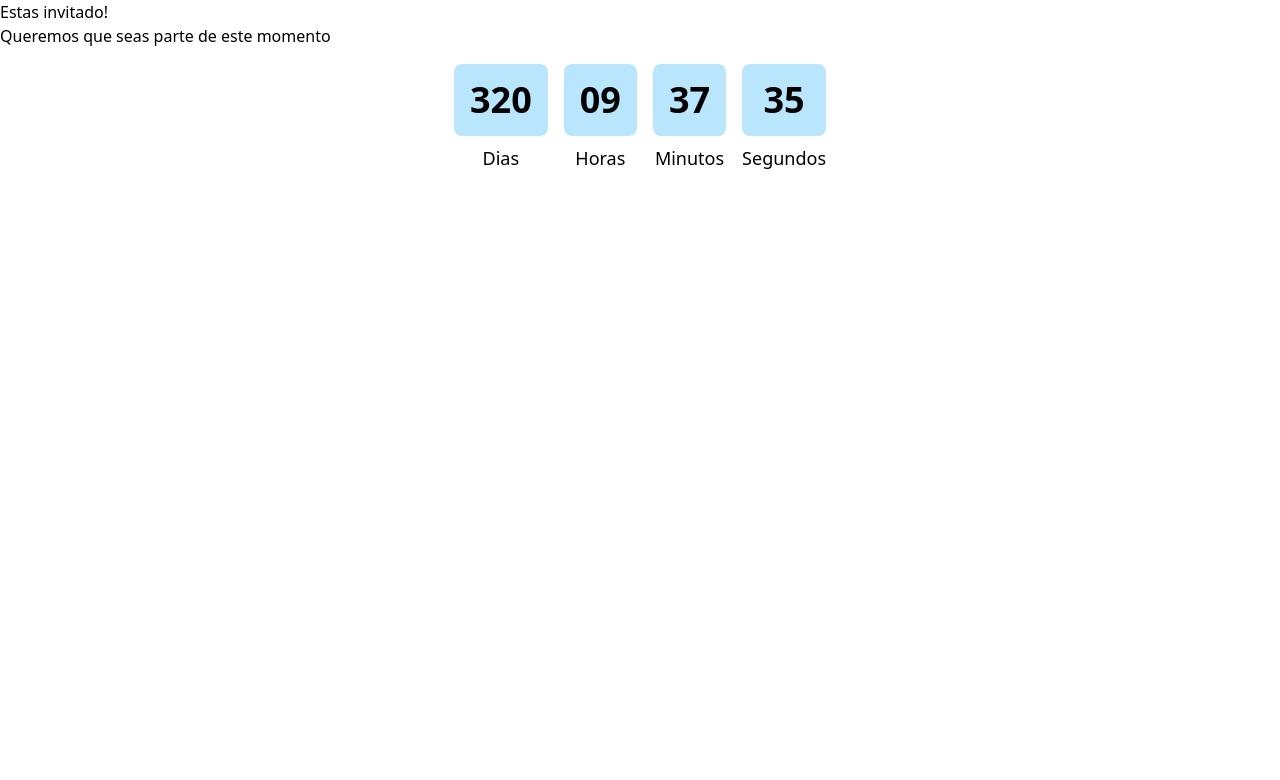
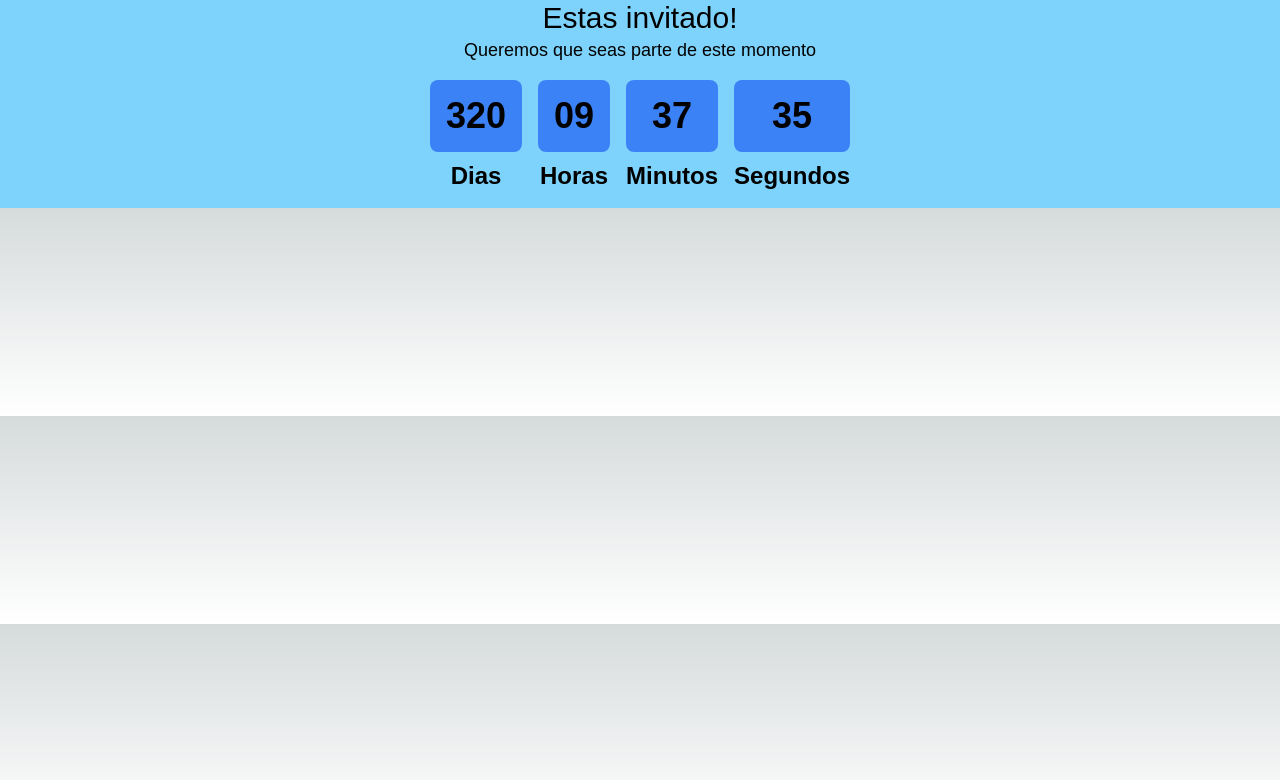
Before and after one commit to SebastianGaleano20/Digital-Wedding-Card, a Next.js app: page /Home in a window 1280 px wide. Shown: the top 780 px of the page. Built offline with nearby package versions, Linux system fonts and the light colour scheme; a web font is replaced by a local one.

Commit message:
Home page - added Chronometer component

```diff
--- a/src/app/Home/page.tsx
+++ b/src/app/Home/page.tsx
@@ -2,12 +2,14 @@ import Chronometer from "@/src/components/ui/Chronometer";
 
 export default function Home() {
     return (
-       <section className="bg-white h-screen">
-          <section>
-            <h1>Estas invitado!</h1>
-            <p>Queremos que seas parte de este momento</p>
+       <section
+       className="m-h-screen w-screen"
+       >
+          <section className="bg-sky-300 text-center">
+            <h2 className="text-3xl elegant">Estas invitado!</h2>
+            <p className="elegant text-lg">Queremos que seas parte de este momento</p>
+        <Chronometer />
         </section>
-        <Chronometer />
        </section>
     );
   }
--- a/src/components/ui/Chronometer.tsx
+++ b/src/components/ui/Chronometer.tsx
@@ -43,10 +43,10 @@ const Chronometer: React.FC<ChronometerProp> = ({ ObjetiveDate = "2025-12-20" })
       <section className="flex flex-wrap justify-center items-center gap-4">
         {Object.entries(timeLeft).map(([unit, value]) => (
           <section key={unit} className="text-center">
-            <section className="bg-sky-200 rounded-lg p-4 w-18 h-18 flex items-center justify-center">
-              <span className="text-4xl font-bold">{formatTime(value as number)}</span>
+            <section className="bg-blue-500 rounded-lg p-4 w-18 h-18 flex items-center justify-center">
+              <span className="text-4xl font-bold elegant">{formatTime(value as number)}</span>
             </section>
-            <p className="mt-2 text-lg capitalize">{unit}</p>
+            <p className="mt-2 text-2xl font-bold capitalize elegant">{unit}</p>
           </section>
         ))}
       </section>
--- a/src/components/ui/Index.tsx
+++ b/src/components/ui/Index.tsx
@@ -10,7 +10,7 @@ export default function Index() {
                     backgroundAttachment: "fixed",
                     backgroundSize: "contain",
                 }}
-        >  <h1 className="title-animate title-elegant text-6xl font-bold text-center text-black mt-6">Nos casamos ♥</h1>
+        >  <h1 className="title-animate elegant text-6xl font-bold text-center text-black mt-6">Nos casamos ♥</h1>
 
                       <section className="grid gap-8 mt-6">
                 <section
@@ -20,10 +20,10 @@ export default function Index() {
                         className="h-80 mb-8 bg-cover bg-center flex items-center justify-center rounded-lg border-2 border-yellow-200"
                         style={{ backgroundImage: "url('https://multer-upload-api.s3.us-east-2.amazonaws.com/images/DigitalCard/LS%2BRing')" }}>
                     </section>
-                    <h2 className="title-animate title-elegant text-black text-4xl font-bold text-center mb-2">Luciana y Sebastian</h2>
+                    <h2 className="title-animate elegant text-black text-4xl font-bold text-center mb-2">Luciana y Sebastian</h2>
                 </section>
             </section>
-            <h3 className="text-black text-2xl font-bold title-elegant text-center mt-4">Ingresar</h3>
+            <h3 className="text-black text-2xl font-bold elegant text-center mt-4">Ingresar</h3>
             <section className="flex justify-center items-center flex-col">
                 <Button href="/Home" />
             </section>
--- a/src/styles/globals.css
+++ b/src/styles/globals.css
@@ -26,17 +26,13 @@ body {
       rgb(var(--background-end-rgb))) rgb(var(--background-start-rgb));
 }
 
+
 .title-animate {
   animation: title-animate 1s linear both
 }
 
-.title-elegant {
+.elegant {
   font-family: var(--font-mea-culpa);
-}
-
-.title-gold {
-  color: rgb(255, 215, 0);
-  text-shadow: 5px 5px 4px rgba(0, 0, 0, 0.3);
 }
 
 @keyframes title-animate {
```
